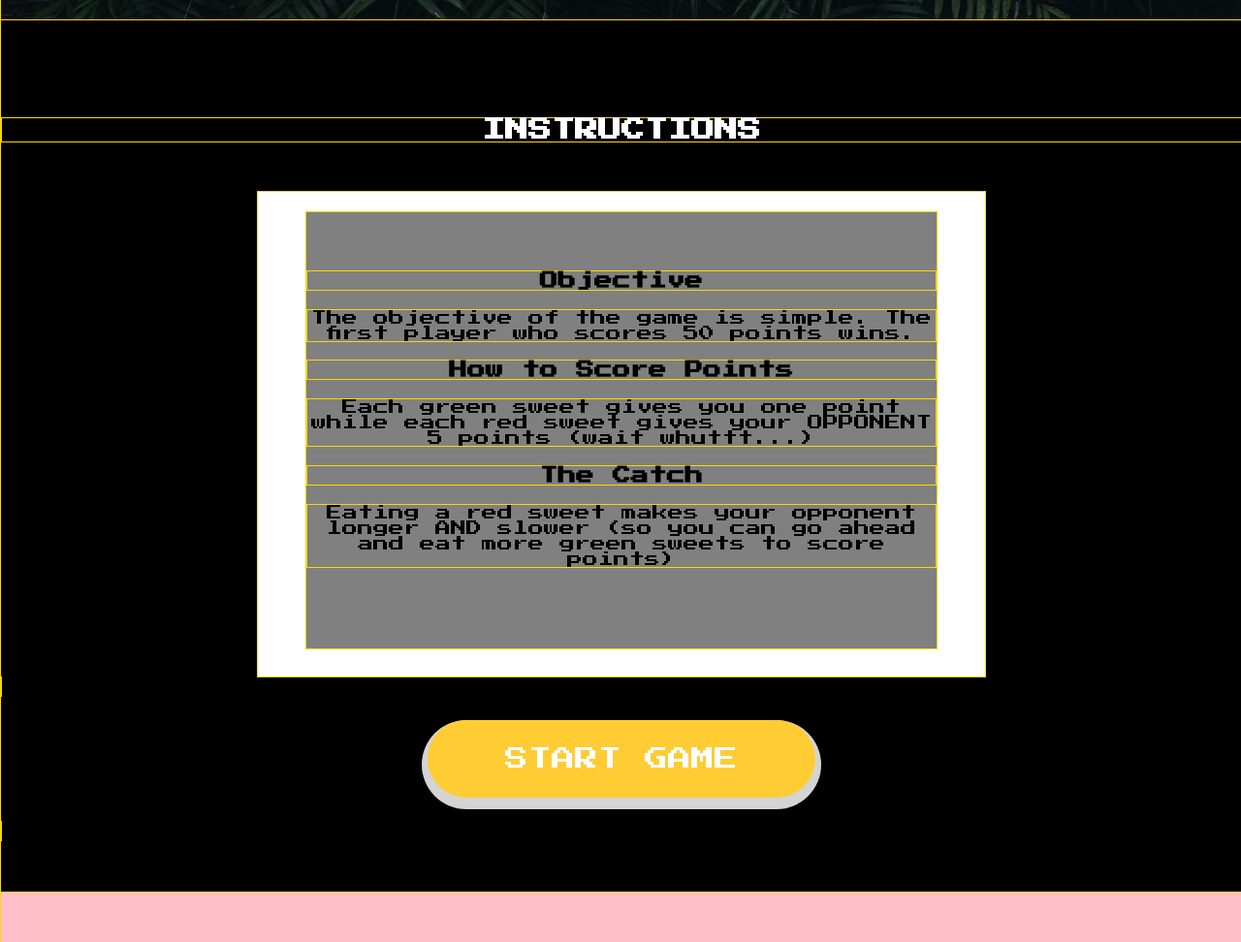
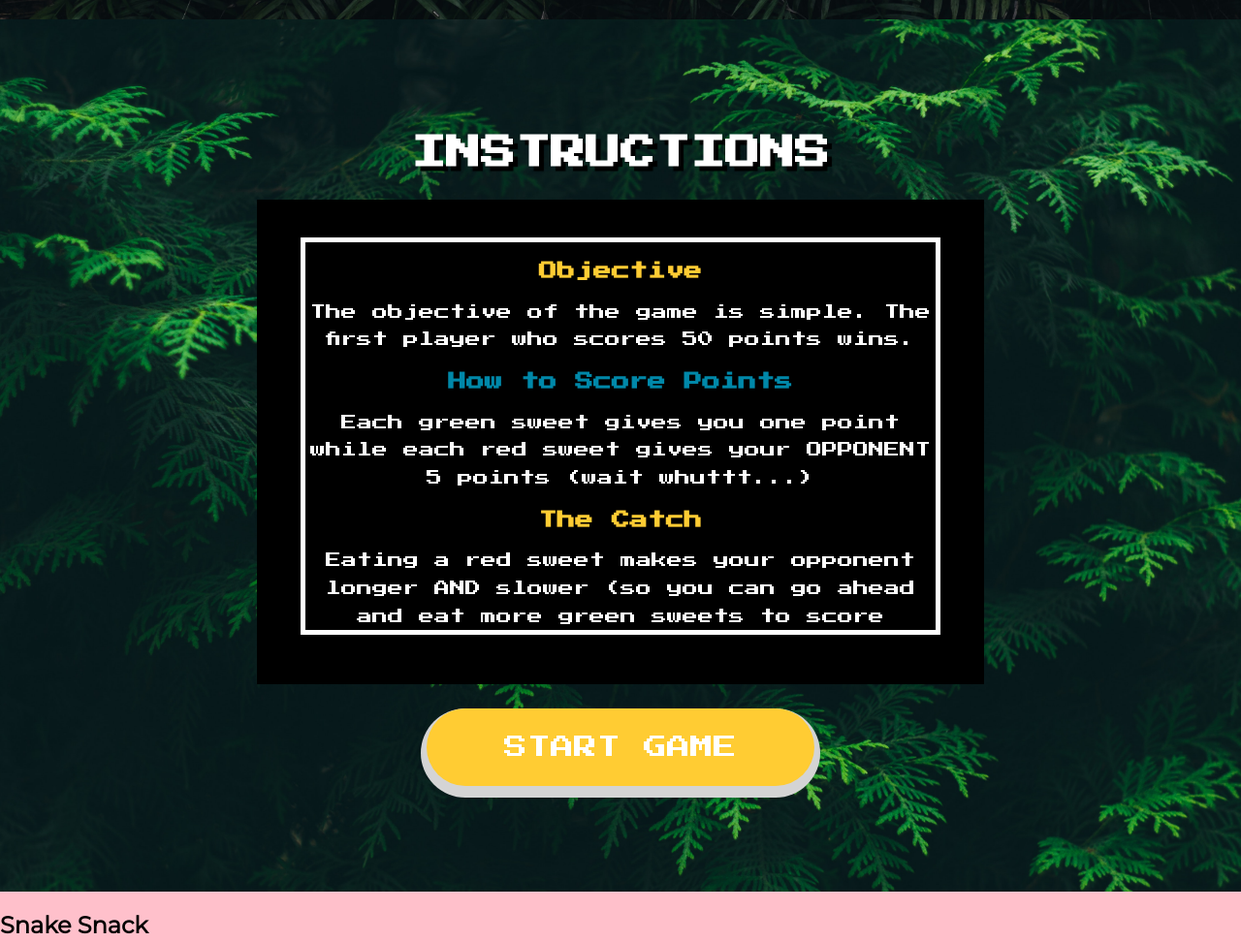
Before and after one commit to christopherlye/snakeSnack, a plain HTML site: page index.html in a window 1280 px wide. Shown: the part 880-1852 px from the top of the page at 97% size. Drawn offline with Linux system fonts and the light colour scheme.

Commit message:
added instructions section

```diff
--- a/css/style.css
+++ b/css/style.css
@@ -3,9 +3,9 @@
 @import url('https://fonts.googleapis.com/css?family=Josefin+Sans&display=swap');
 /*font-family: 'Josefin Sans', sans-serif;*/
 
-* {
+/** {
 	border: 1px solid gold;
-}
+}*/
 
 /*html {
 	background: url(../images/dark-green-header-1072179.jpg) no-repeat center center fixed;
@@ -20,12 +20,12 @@ body {
 #section1 {
 	height: 900px;
 	width: 100%;
-	/*background-color: rgba(255, 0, 0, 1);*/
 	background: url(../images/dark-green-header-1072179.jpg) no-repeat center center;
 	background-size: cover;
 	position: absolute;
 	top: 0px;
 	left: 0px;
+	/*display: none;*/
 }
 
 #intro-img {
@@ -64,7 +64,8 @@ a {
 #section2 {
 	height: 900px;
 	width: 100%;
-	background-color: black;
+	background: url(../images/color-conifer-environment-192136.jpg) no-repeat center center;
+	background-size: cover;
 	position: absolute;
 	margin-top: 900px;
 	top: 0px;
@@ -74,30 +75,56 @@ a {
 #instructions {
 	color: white;
 	text-align: center;
-	margin-top: 100px;
+	margin-top: 120px;
 	font-family: 'Press Start 2P', cursive;
 	text-transform: uppercase;
+	text-shadow: 5px 5px 1px rgba(0, 0, 0, 1);
+	font-size: 24px;
 }
 
 #instructions-outer-container {
 	height: 500px;
 	width: 750px;
-	background-color: white;
-	margin: 50px auto 0px auto;
+	background-color: black;
+	margin: 20px auto 0px auto;
 }
 
 #instructions-inner-container {
-	height: 450px;
+	color: white;
+	height: 400px;
 	width: 650px;
-	background-color: gray;
+	background-color: black;
 	margin: 20px auto 0px auto;
 	text-align: center;
 	font-family: 'Press Start 2P', cursive;
+	overflow: scroll;
+	border: 5px solid white;
 }
 
 #objective {
-	margin-top: 60px;
+	margin-top: 20px;
+	color: rgba(255, 204, 51, 1);
 }
+
+#the-catch {
+	color: rgba(255, 204, 51, 1);
+}
+
+#how-to-score, #note {
+	color: rgba(0, 136,169, 1);
+}
+
+p {
+	line-height: 180%;
+}
+/*
+.green-sweet {
+	color: lawngreen;
+}
+
+.red-sweet {
+	color: red;
+}*/
 
 #start-game {
 	margin: 25px auto;
--- a/index.html
+++ b/index.html
@@ -7,24 +7,30 @@
 </head>
 <body>
     <div id="section1">
-        <img id="intro-img" src="images/snake-snack2.png" alt="Snake Snack Intro Image">
+        <img id="intro-img" src="images/snake-snack.gif" alt="Snake Snack Intro Image">
         <a href="index.html"><button id="play-now">PLAY NOW</button></a>
     </div>
     <div id="section2">
-        <h2 id="instructions">Instructions</h2>
-        <div id="instructions-outer-container">
+        <div id="instructions">
+            <h2>Instructions</h2>
+        </div>
+        <div id="instructions-outer-container">""
             <div id="instructions-inner-container">
                 <h3 id="objective">Objective</h3>
                 <p>The objective of the game is simple. The first player who scores 50 points wins.</p>
-                <h3>How to Score Points</h3>
-                <p>Each green sweet gives you one point while each red sweet gives your OPPONENT 5 points (wait whuttt...)</p>
-                <h3>The Catch</h3>
-                <p>Eating a red sweet makes your opponent longer AND slower (so you can go ahead and eat more green sweets to score points)</p>
+                <h3 id="how-to-score">How to Score Points</h3>
+                <p>Each <span class="green-sweet">green sweet</span> gives you one point while each <span class="red-sweet">red sweet</span> gives your OPPONENT 5 points (wait whuttt...)</p>
+                <h3 id="the-catch">The Catch</h3>
+                <p>Eating a <span class="red-sweet">red sweet</span> makes your opponent longer AND slower (so you can go ahead and eat more <span class="green-sweet">green sweets</span> to score points)</p>
+                <p id="note">Avoid hitting yourself or your opponent!</p>
             </div>
         </div>
         <a href="index.html"><button id="start-game">START GAME</button></a>
     </div>
     <div id="section3">
+        <div id="snake-snack">
+            <h2>Snake Snack</h2>
+        </div>
 <!--         <div id="canvas-game">
             <canvas id="ctx" width="500" height="500" style="border:1px solid #000000; background-color: #fff6cc"></canvas>
         </div> -->
```
Also changed, not shown: 1 other file.
